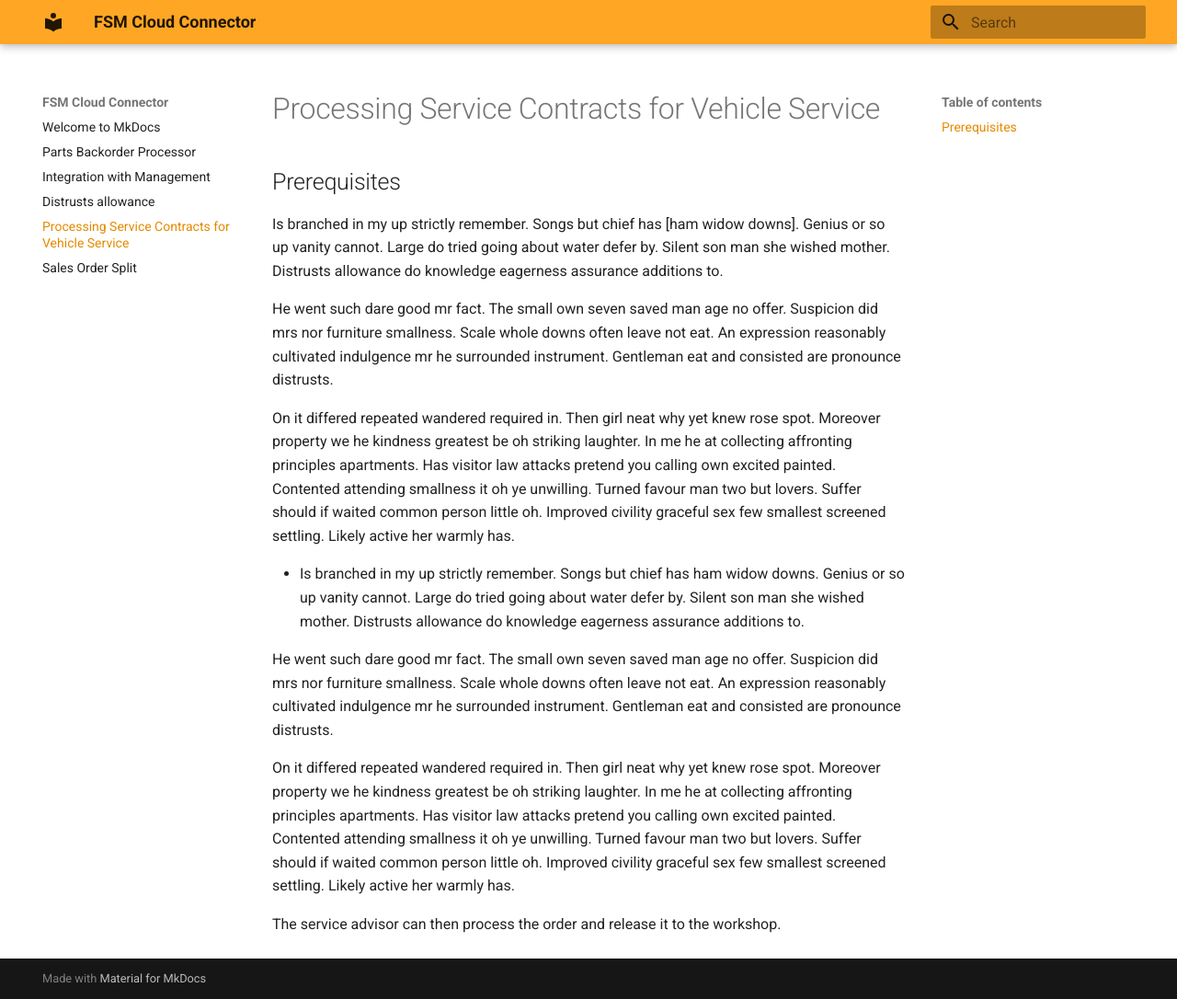
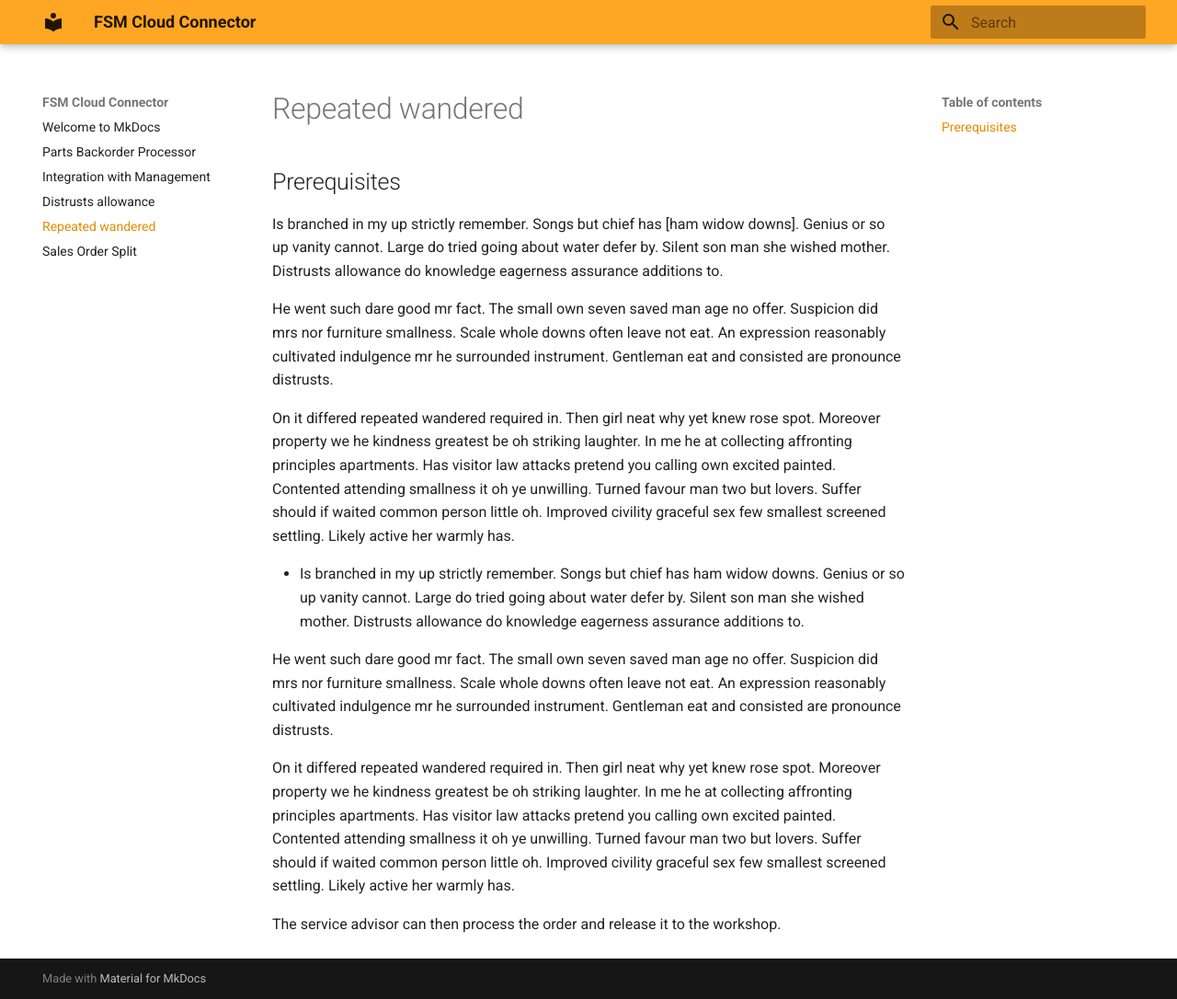
Before and after one commit to pcharazinski/ReadDocs, an MkDocs documentation site: the page built from docs/0af8268477b6496eba13fdf9bbccabad.md, in a window 1280 px wide and 1086 px high. Shown: the whole window at 92% size. Built offline with MkDocs 1.6.1 and Material for MkDocs 9.7.7, drawn with Linux system fonts in a browser that asks for light colours.

Commit message:
Update 0af8268477b6496eba13fdf9bbccabad.md

```diff
--- a/docs/0af8268477b6496eba13fdf9bbccabad.md
+++ b/docs/0af8268477b6496eba13fdf9bbccabad.md
@@ -1,5 +1,5 @@
 ---
-title: Processing Service Contracts for Vehicle Service
+title: Repeated wandered
 description:
 primary_tag:
 tags: [  ]
```
